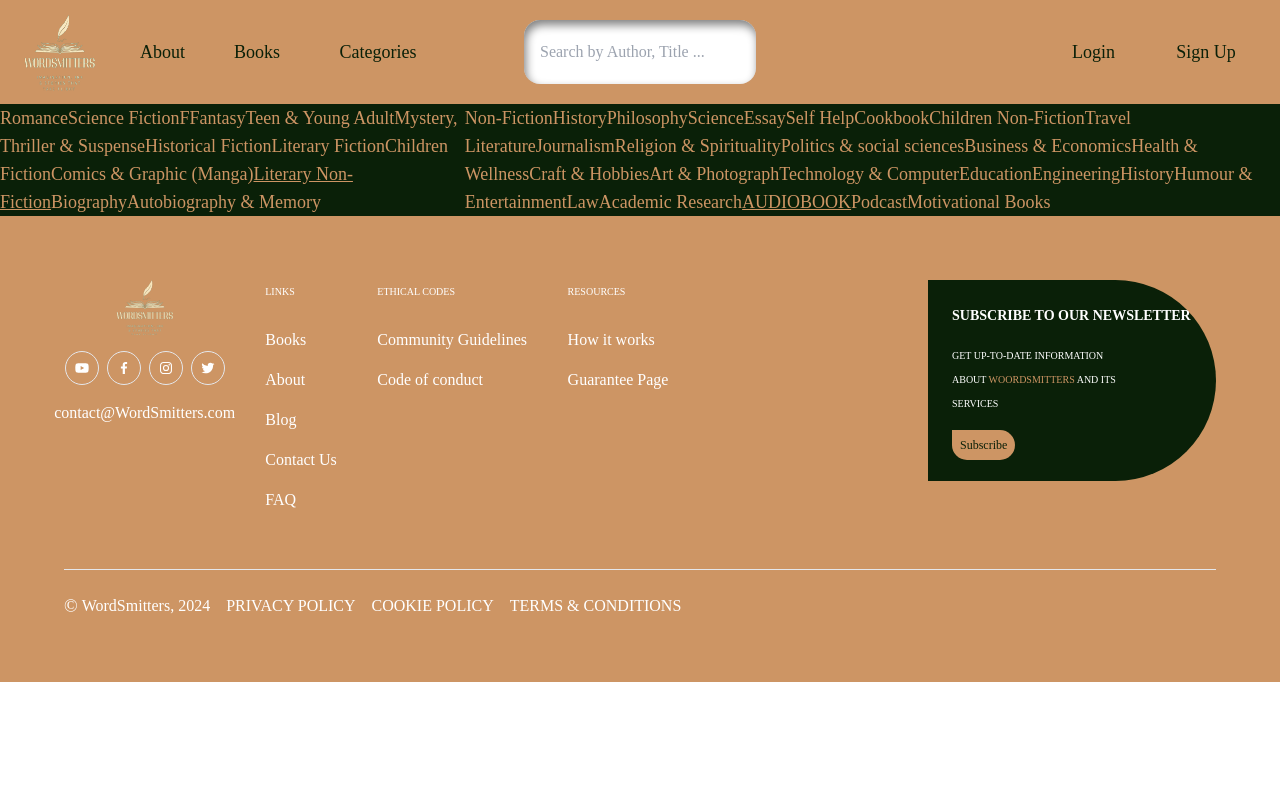
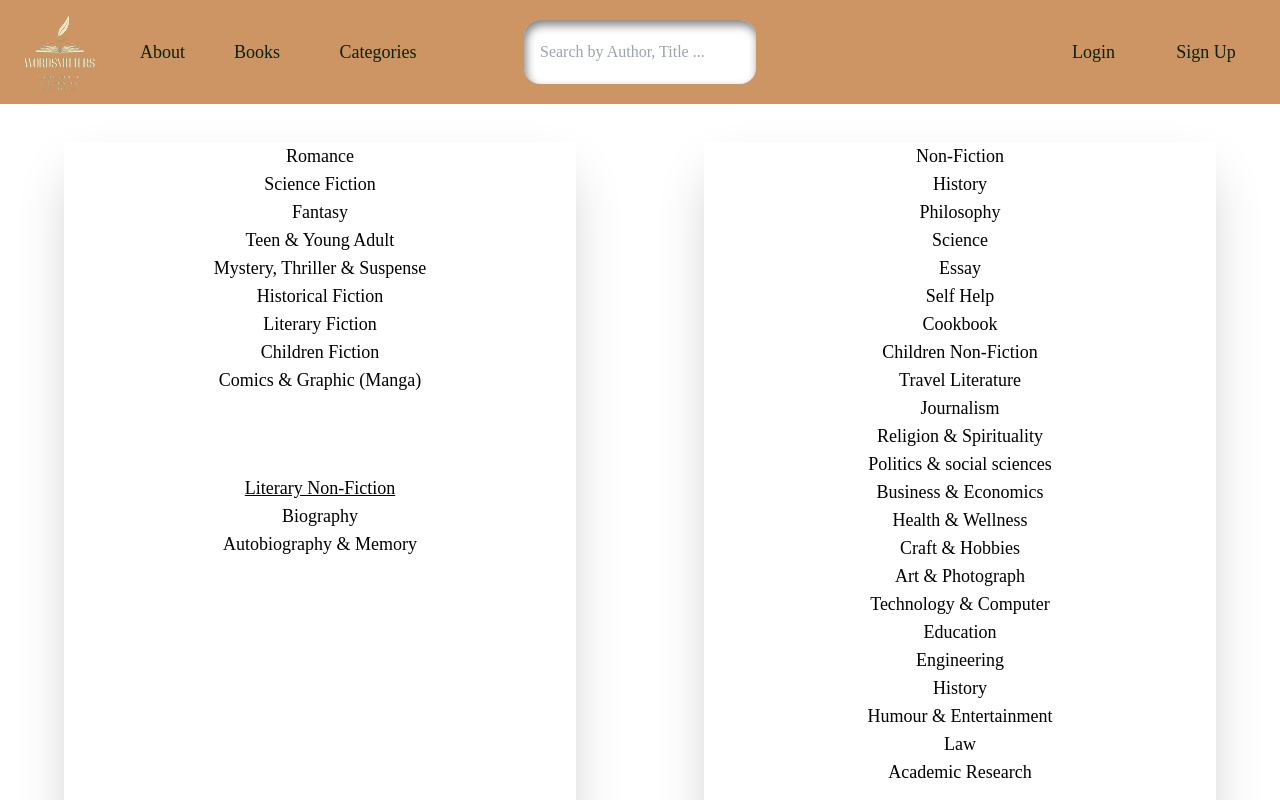
Before and after one commit to Munyia/WordSmitters, a React (Vite) app in the folder client/: page /categories in a window 1280 px wide. Shown: the top 800 px of the page. Built offline with nearby package versions, Linux system fonts and the light colour scheme; a web font is replaced by a local one.

Commit message:
bug fixes

```diff
--- a/client/src/pages/BookPage.jsx
+++ b/client/src/pages/BookPage.jsx
@@ -27,7 +27,7 @@ const BookPage = () => {
         </div>
         <div className=' px-10'>
             <div className='flex flex-col w-[65] gap-5 text-lg my-6 pb-5 h-[80%] no-scrollbar overflow-y-scroll'>
-            <p className='text-4xl text-sec font-serif font-bold justify-center text-center'>Chapter 1</p>
+            <p className='text-5xl text-sec font-serif font-bold text-center '>Chapter 1</p>
             <p> <span className='text-2xl text-sec pr-1 font-semibold font-serif'>The</span>sun had barely risen, casting a warm orange glow over the sprawling metropolis of Lagos, Nigeria. The city was already bustling with activity, as vendors set up their stalls and commuters jostled for space on the crowded streets.</p>
             <p>In the midst of all this chaos, a young woman named Ada emerged from the bustling crowd. She was tall and slender, with dark skin and hair pulled back into a neat bun. She wore a simple yellow dress and carried a small suitcase, her eyes scanning the unfamiliar surroundings with a mix of excitement and trepidation.</p>
             <p>Ada had never been to Lagos before. She had grown up in a small village in the countryside, where life was simple and quiet. But she had always dreamed of seeing the big city, with its towering skyscrapers and endless opportunities.</p>
--- a/client/src/pages/Categories.jsx
+++ b/client/src/pages/Categories.jsx
@@ -3,11 +3,11 @@ import { Link } from 'react-router-dom'
 
 const Categories = () => {
   return (
-    <div className='flex text-lg bg-sec text-pry'>
-        <div>
+    <div className='text-lg flex my-[3%] w-full justify-around '>
+        <div className='border-none w-[40%]  text-center shadow-2xl  flex flex-col '>
             <Link>Romance</Link>
             <Link>Science Fiction</Link>
-            <Link>FFantasy</Link>
+            <Link>Fantasy</Link>
             <Link>Teen & Young Adult</Link>
             <Link>Mystery, Thriller & Suspense</Link>
             <Link>Historical Fiction</Link>
@@ -18,7 +18,7 @@ const Categories = () => {
             <Link>Biography</Link>
             <Link>Autobiography & Memory</Link>
         </div>
-        <div>
+        <div className='border-none w-[40%] text-center shadow-2xl flex flex-col '>
             <Link>Non-Fiction</Link>
             <Link>History</Link>
             <Link>Philosophy</Link>
```
